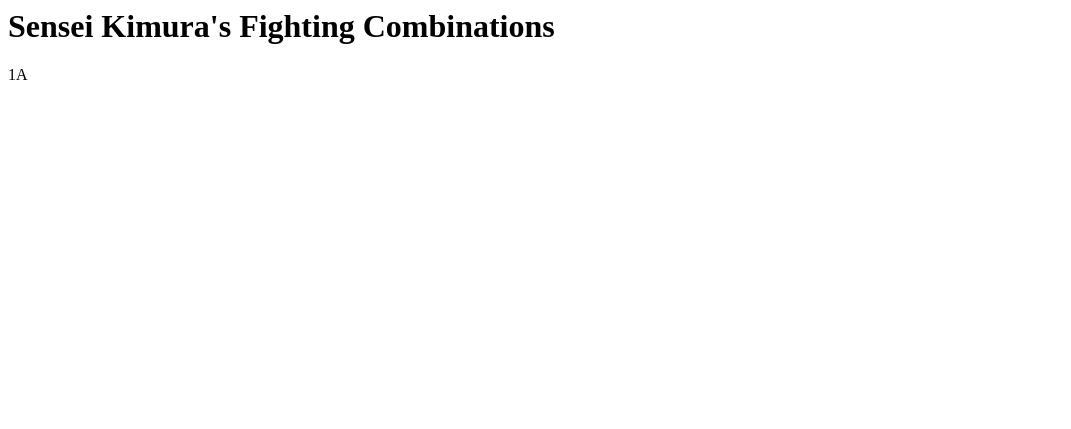
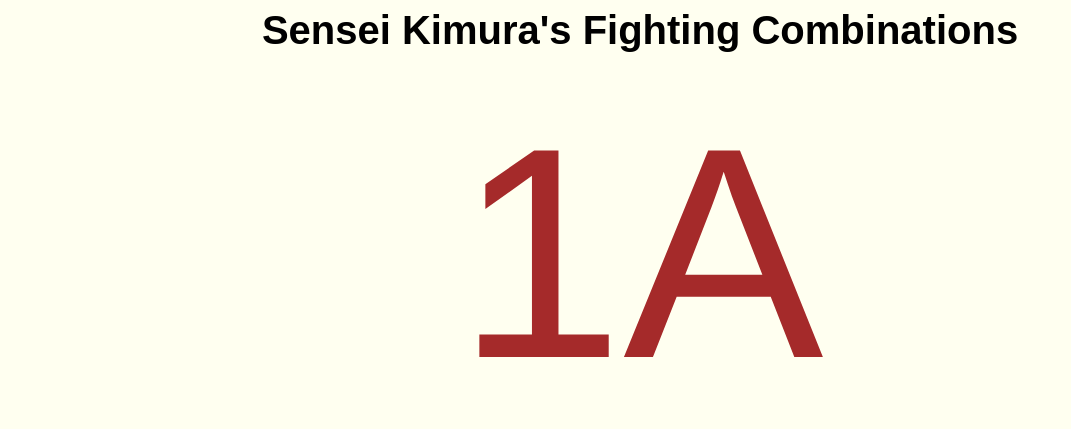
Before and after one commit to BibiHagan/combo-generator, a plain HTML site: page src/index.html in a window 1280 px wide. Shown: the whole page, without its empty margins (0-1071 px from the left). Drawn offline with Linux system fonts and the light colour scheme.

Commit message:
add the style basics

```diff
--- a/src/index.html
+++ b/src/index.html
@@ -1,18 +1,35 @@
 <html>
   <head>
     <script>
-      var updater = function (message) {
+      var updater = function () {
         var combo = '1A';
         var combos = document.getElementById('combination');
         combos.innerHTML = combo;
       };
     </script>
+    <style>
+      body {
+        background-color: ivory;
+        font-family: fantasy;
+      }
+
+      h1 {
+        color: black;
+        font-size: 40px;
+        text-align: center;
+      }
+      div {
+        color: brown;
+        font-size: 300px;
+        text-align: center;
+      }
+    </style>
   </head>
   <body>
     <h1>Sensei Kimura's Fighting Combinations</h1>
     <div id="combination">
       <script>
-        updater('hello');
+        updater();
       </script>
     </div>
   </body>
```
